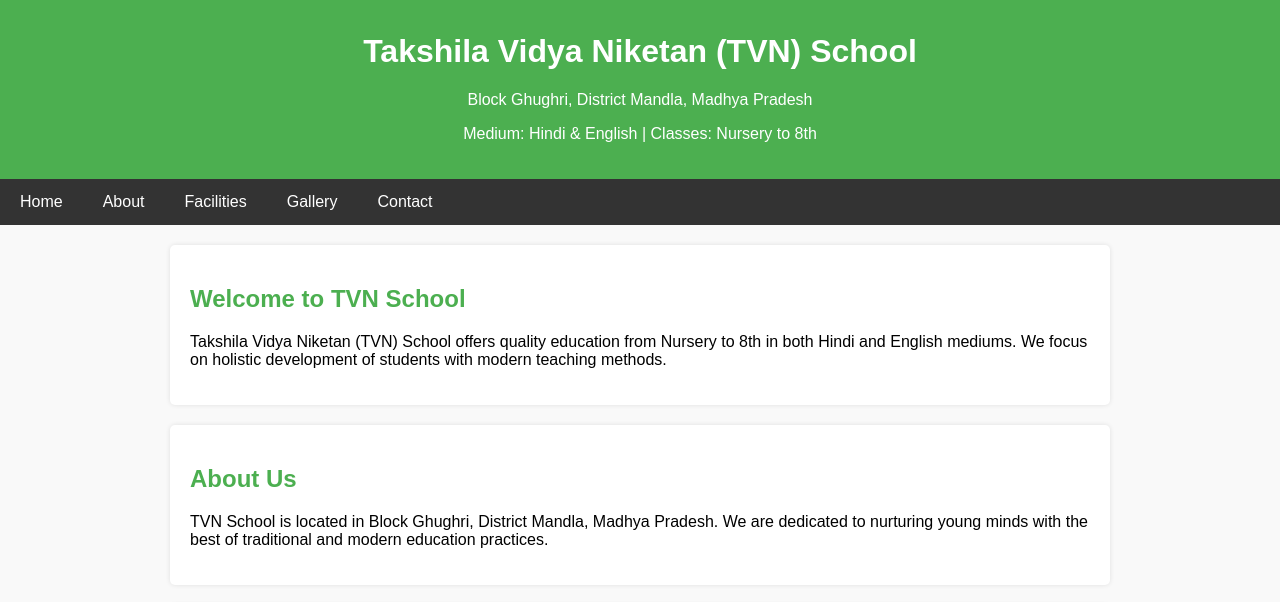
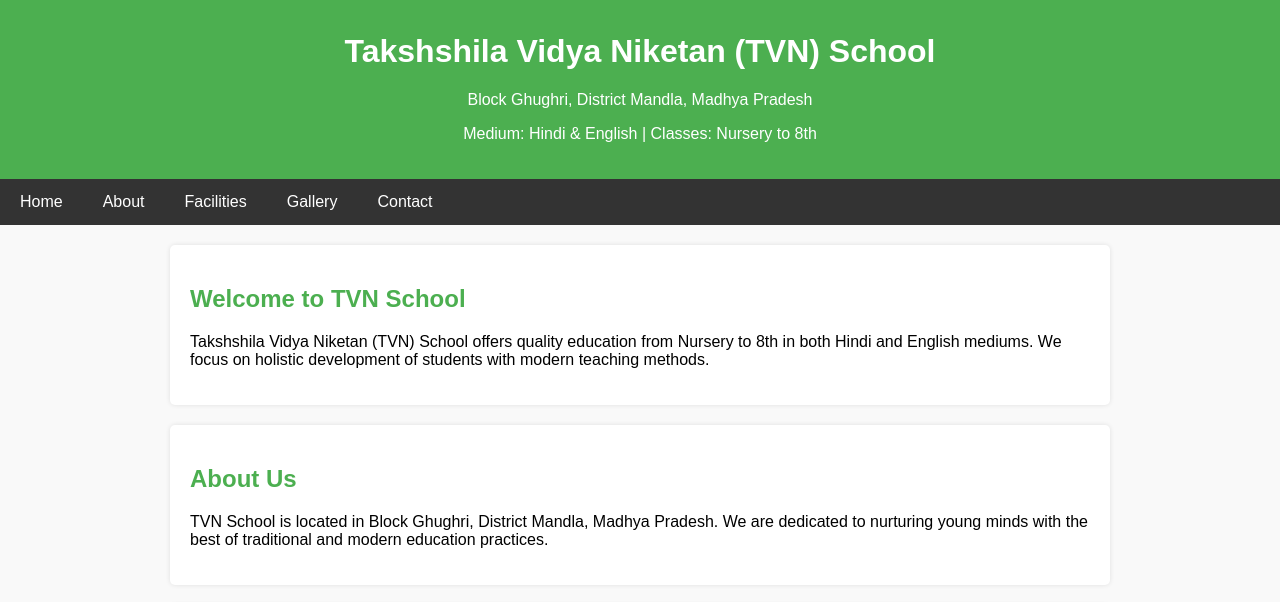
Before and after one commit to tvnschool/tvn-school, a plain HTML site: page index.html in a window 1280 px wide. Shown: the part 127-729 px from the top of the page. Drawn offline with Linux system fonts and the light colour scheme.

Commit message:
Update index.html

```diff
--- a/index.html
+++ b/index.html
@@ -2,7 +2,7 @@
 <html lang="en">
 <head>
   <meta charset="UTF-8" />
-  <title>Takshila Vidya Niketan (TVN) School</title>
+  <title>Takshshila Vidya Niketan (TVN) School</title>
   <style>
     body {
       font-family: Arial, sans-serif;
@@ -96,7 +96,7 @@
 
 <header>
   <img src="tvnlogo.jpg" alt="TVN School Logo">
-  <h1>Takshila Vidya Niketan (TVN) School</h1>
+  <h1>Takshshila Vidya Niketan (TVN) School</h1>
   <p>Block Ghughri, District Mandla, Madhya Pradesh</p>
   <p>Medium: Hindi & English | Classes: Nursery to 8th</p>
 </header>
@@ -111,7 +111,7 @@
 
 <section id="home">
   <h2>Welcome to TVN School</h2>
-  <p>Takshila Vidya Niketan (TVN) School offers quality education from Nursery to 8th in both Hindi and English mediums. We focus on holistic development of students with modern teaching methods.</p>
+  <p>Takshshila Vidya Niketan (TVN) School offers quality education from Nursery to 8th in both Hindi and English mediums. We focus on holistic development of students with modern teaching methods.</p>
 </section>
 
 <section id="about">
```
